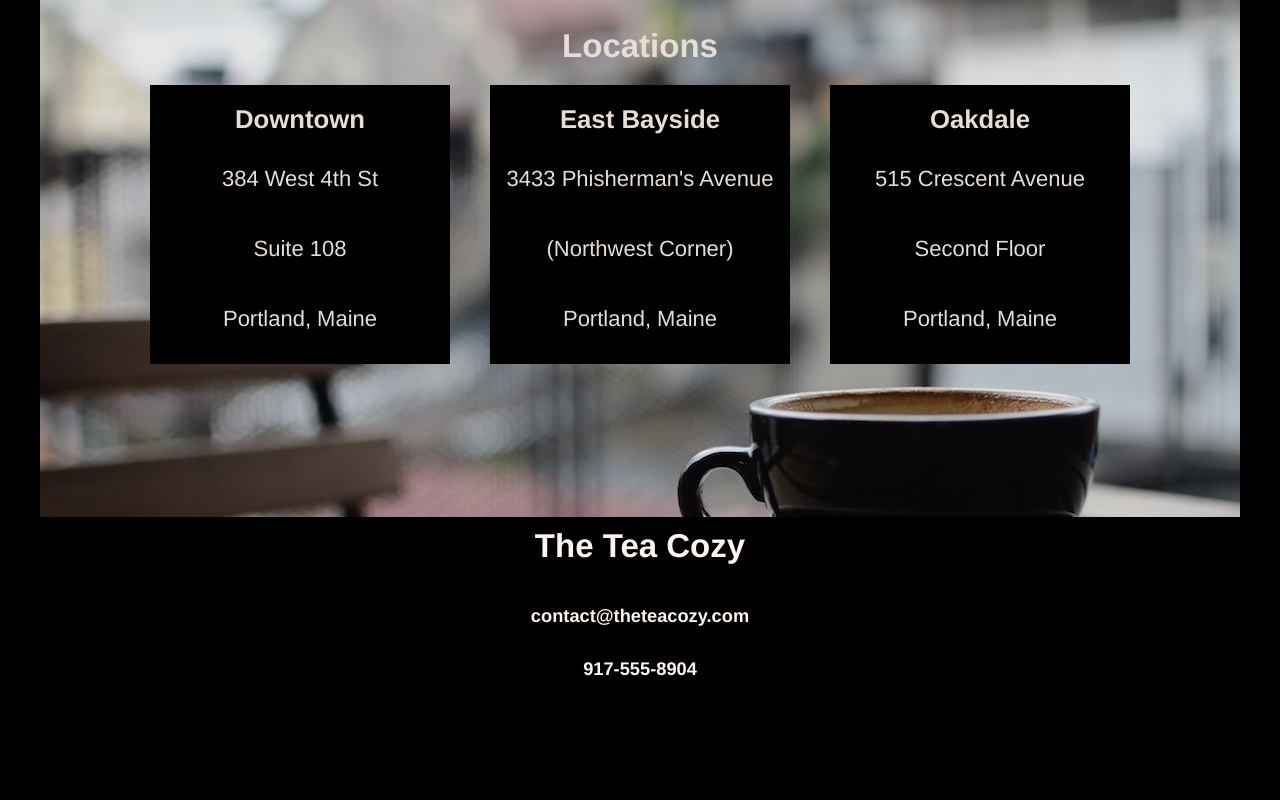
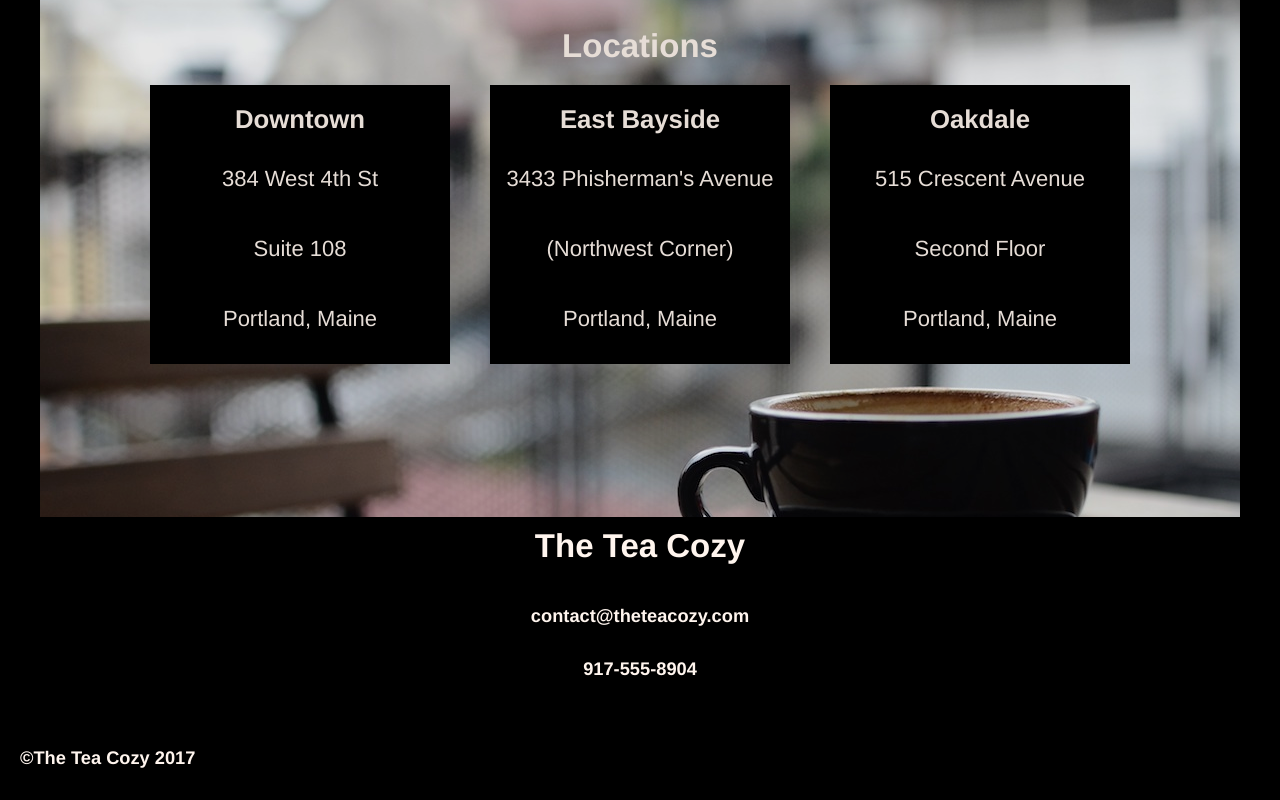
Before and after one commit to wembergcarlo/Tea_Cozy_Project, a plain HTML site: page index.html in a window 1280 px wide. Shown: the part 1662-2462 px from the top of the page. Before the commit the page ends 2379 px from the top, so only its background shows below. Drawn offline with Linux system fonts and the light colour scheme.

Commit message:
Footer //HTML&CSS

```diff
--- a/index.html
+++ b/index.html
@@ -86,5 +86,9 @@
       <h5>contact@theteacozy.com</h5>
       <h5>917-555-8904</h5>
     </div>
+    <!-- Footer  -->
+    <footer>
+      <h5>&copy;The Tea Cozy 2017</h5>
+    </footer>
   </body>
 </html>
--- a/style.css
+++ b/style.css
@@ -109,3 +109,8 @@ header img {
 #contact {
   height: 200px;
 }
+/* Footer */
+footer {
+  text-align: left;
+  padding-left: 20px;
+}
```
